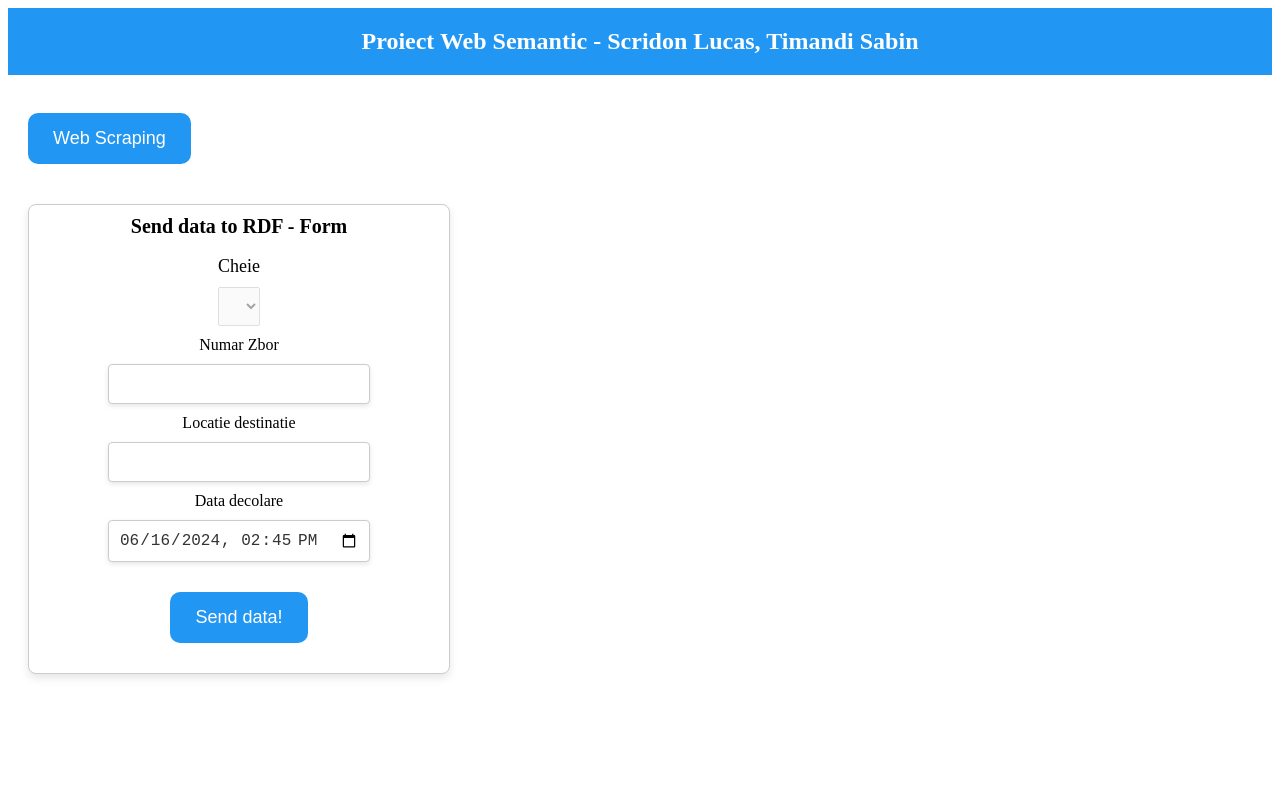
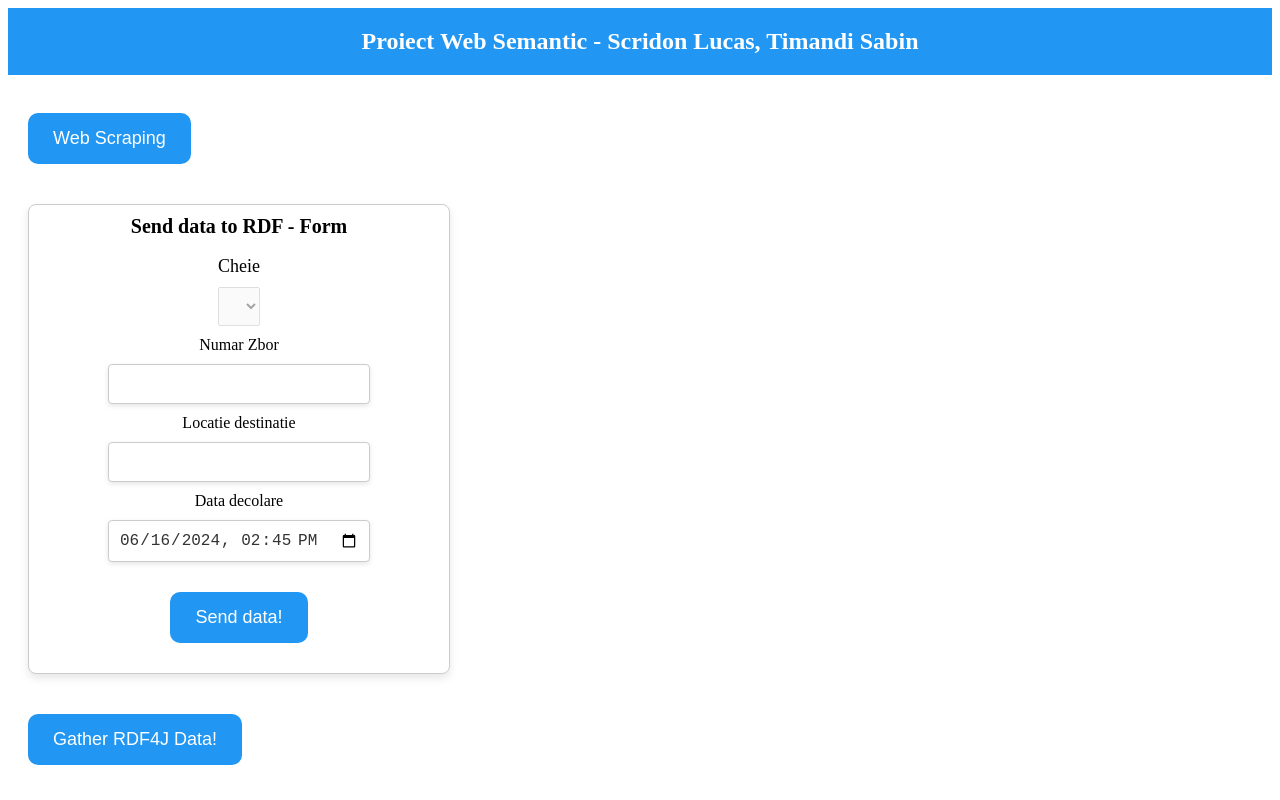
Before and after one commit to scridonlucas/semanticweb-front, a React (Vite) app: page / in a window 1280 px wide. Built offline with nearby package versions, Linux system fonts and the light colour scheme.

Commit message:
send requests to server for rdf data

```diff
--- a/src/App.jsx
+++ b/src/App.jsx
@@ -5,8 +5,10 @@ import FirstTable from './Components/FirstTable';
 import scrapingService from './services/scrapingService';
 import { useState } from 'react';
 import parsers from './utils/parsers';
+import rdfService from './services/rdfService';
 function App() {
   const [airportsData, setAirportsData] = useState();
+  const [rdfData, setRdfData] = useState();
 
   const airportTableColumns = [
     'Nume aeroport',
@@ -26,6 +28,16 @@ function App() {
     }
   };
 
+  const gatherRDFData = async () => {
+    try {
+      const rdfDataResponse = await rdfService.gatherData();
+      setRdfData(rdfDataResponse);
+    } catch (error) {
+      alert(error.message);
+    }
+  };
+
+  console.log(rdfData);
   return (
     <div style={{ minHeight: '100%' }}>
       <Header text="Proiect Web Semantic - Scridon Lucas, Timandi Sabin" />
@@ -39,6 +51,7 @@ function App() {
       )}
       <br />
       <Form data={airportsData}></Form>
+      <Button text="Gather RDF4J Data!" onClick={gatherRDFData}></Button>
     </div>
   );
 }
--- a/src/services/rdfService.js
+++ b/src/services/rdfService.js
@@ -11,6 +11,15 @@ const postData = async (formData) => {
   }
 };
 
+const gatherData = async () => {
+  try {
+    const response = await axios.get(baseUrl);
+    return response.data;
+  } catch (error) {
+    throw new Error('Failed to send data!');
+  }
+};
 export default {
   postData,
+  gatherData,
 };
```
